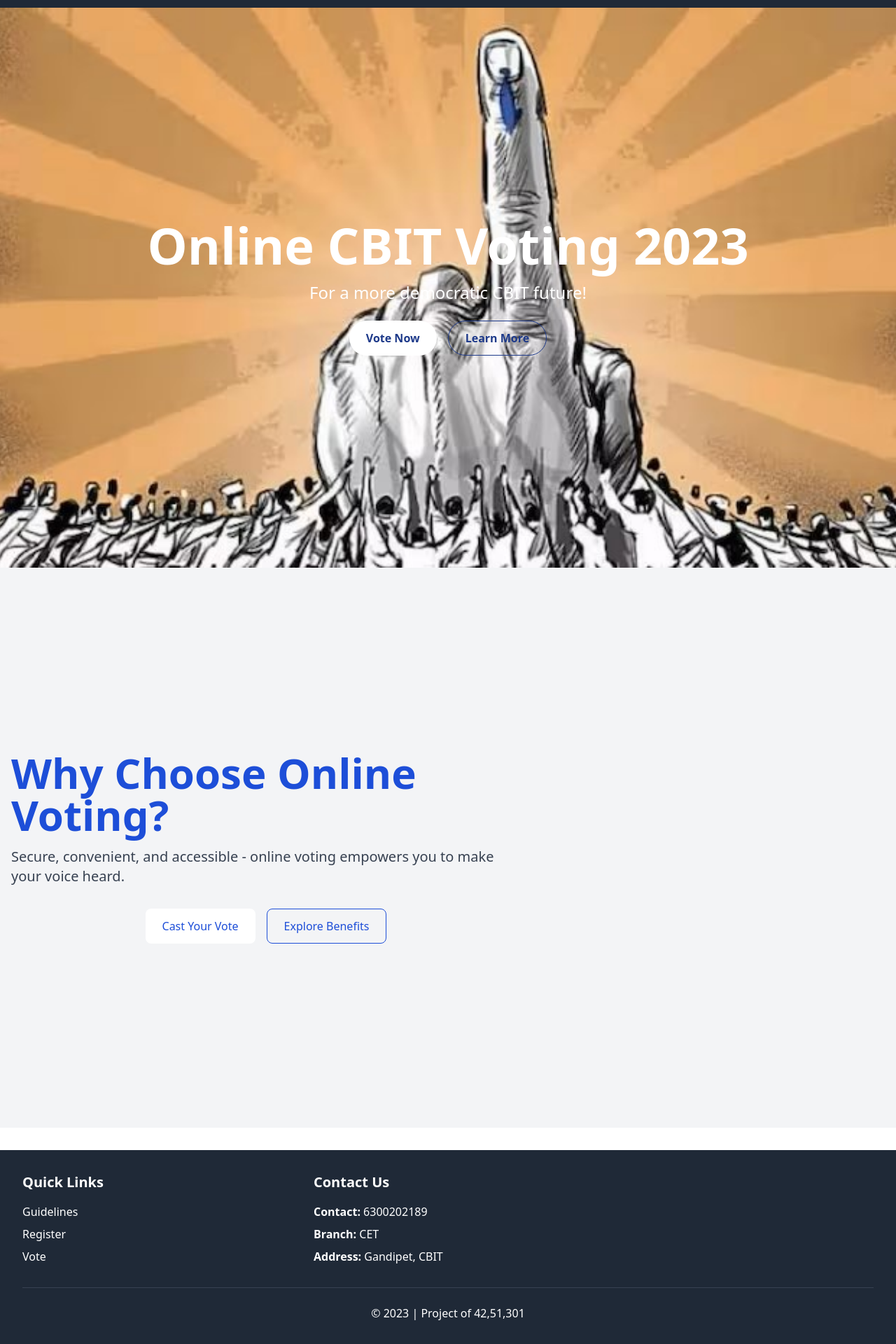
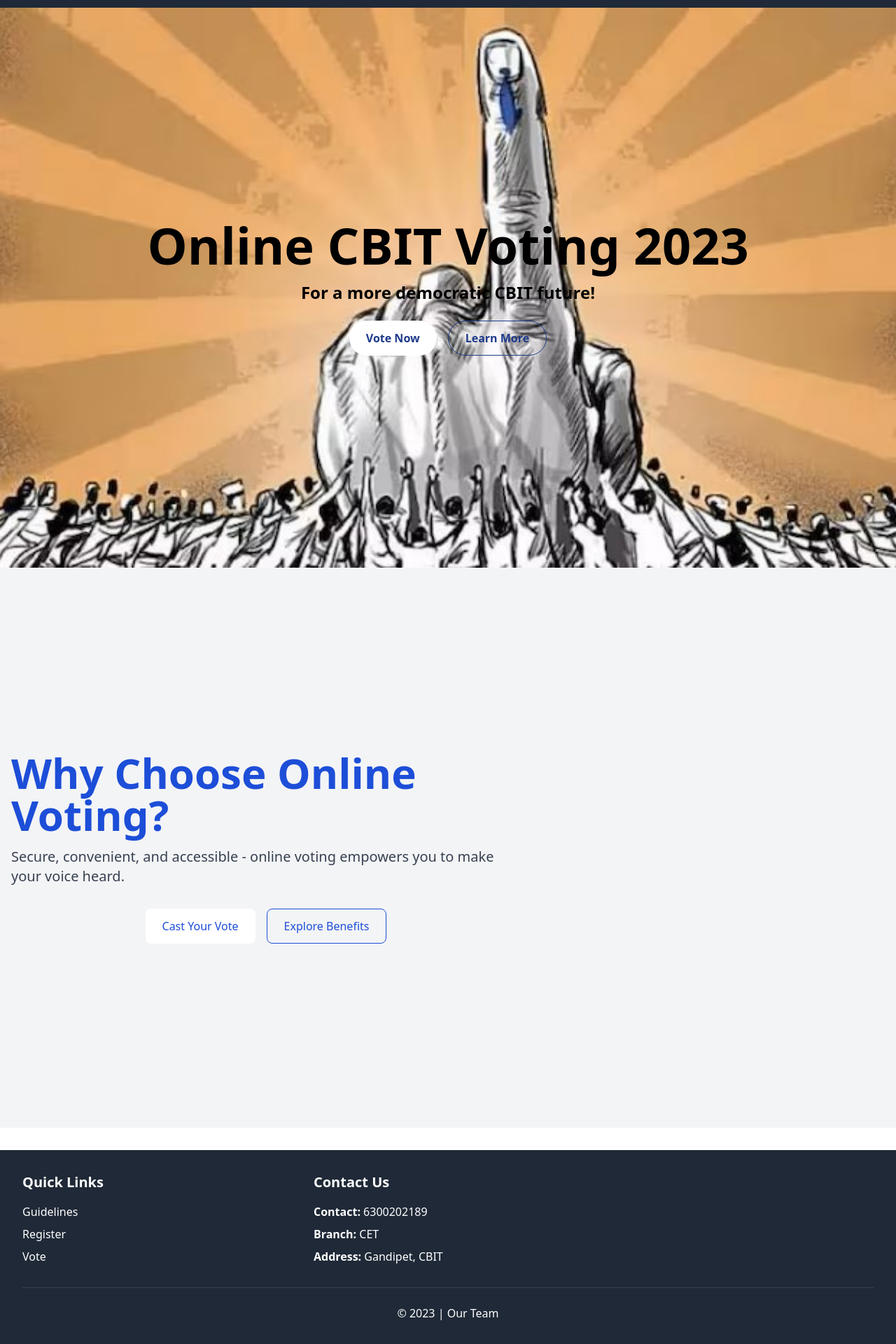
Before and after one commit to mohithchintu/Project_voting, a React (Create React App) app in the folder voting_app/: page / in a window 1280 px wide. Shown: the part 53-1973 px from the top of the page at 70% size. Built offline with nearby package versions, Linux system fonts and the light colour scheme.

Commit message:
Changed color

```diff
--- a/voting_app/package.json
+++ b/voting_app/package.json
@@ -46,5 +46,9 @@
   },
   "devDependencies": {
     "tailwindcss": "^3.3.3"
-  }
+  },
+  "description": "This project was bootstrapped with [Create React App](https://github.com/facebook/create-react-app).",
+  "main": "tailwind.config.js",
+  "author": "",
+  "license": "ISC"
 }
--- a/voting_app/src/components/footer.js
+++ b/voting_app/src/components/footer.js
@@ -29,7 +29,7 @@
                 </div>
 
                 <div className="text-center mt-8 border-t pt-6 border-gray-700">
-                    <p>© 2023 | Project of 42,51,301</p>
+                    <p>© 2023 | Our Team</p>
                 </div>
             </div>
         </footer>
--- a/voting_app/src/subpages/home.js
+++ b/voting_app/src/subpages/home.js
@@ -24,10 +24,10 @@
             <div className="bg-cover bg-center h-screen flex flex-col justify-center items-center text-white " style={{ backgroundImage: `url(${polling})` }}>
 
                 <div className="text-center">
-                    <h1 className="text-4xl md:text-6xl xl:text-7xl font-extrabold mb-4 text-white">
+                    <h1 className="text-4xl md:text-6xl xl:text-7xl font-extrabold mb-4 text-black">
                         Online CBIT Voting 2023
                     </h1>
-                    <p className="text-xl md:text-2xl mb-6 text-white">
+                    <p className="text-xl md:text-2xl mb-6 font-bold text-black">
                         For a more democratic CBIT future!
                     </p>
                     <div className="flex justify-center space-x-4">
```
Also changed, not shown: 1 other file (tests, documents, lock files or other folders).
